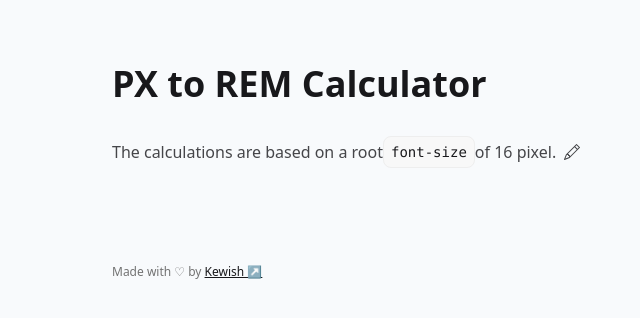
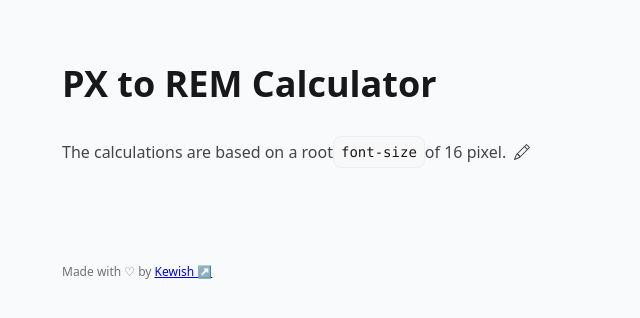
Before and after one commit to kewishfagoe/px-to-rem-calculator, a Vue app: page / in a window 1280 px wide. Shown: the top 318 px of the page, without its empty margins (160-800 px from the left). Built offline with nearby package versions, Linux system fonts and the light colour scheme.

Commit message:
Refactor css variables usage

```diff
--- a/src/components/Footer.vue
+++ b/src/components/Footer.vue
@@ -4,7 +4,7 @@
 
 <template>
     <footer class="text-[#727272] text-xs mt-24">
-        <p>Made with ♡ by <a class="link link-primary" href="https://github.com/kewishfagoe" rel="noopener noreferrer" target="_blank">Kewish &#8599;</a></p>
+        <p>Made with ♡ by <a class="link text-brand hover:text-brand-hover" href="https://github.com/kewishfagoe" rel="noopener noreferrer" target="_blank">Kewish &#8599;</a></p>
     </footer>
 </template>
 
--- a/src/components/SetRootFontSizeModal.vue
+++ b/src/components/SetRootFontSizeModal.vue
@@ -70,7 +70,7 @@ onMounted(() => {
             <div v-if="showError" class="text-red-600 text-xs mt-2">The root font size needs to be a valid whole number larger than 0.</div>
             <div class="modal-action">
                 <button class="btn" @click="closeModal">Close</button>
-                <button class="btn btn-primary" @click="setNewRootFontSize">Save</button>
+                <button class="btn btn-primary bg-brand hover:bg-brand-hover" @click="setNewRootFontSize">Save</button>
             </div>
         </div>
     </dialog>
--- a/src/style.css
+++ b/src/style.css
@@ -3,7 +3,8 @@
 @plugin "daisyui";
 
 @theme {
-    --color-primary: #0000EE;
+    --color-brand: #0000EE;
+    --color-brand-hover: #3333f1;
     --color-background: #f8fafc;
 }
 
@@ -13,6 +14,6 @@
         @apply bg-background flex min-w-[320px] min-h-screen m-0
     }
     #app {
-        @apply w-[800px] max-w-[800px] mx-auto my-0 px-8 py-16
+        @apply w-[900px] max-w-[900px] mx-auto my-0 px-8 py-16
     }
 }
```
